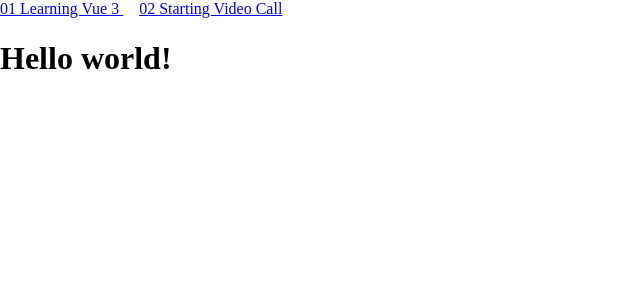
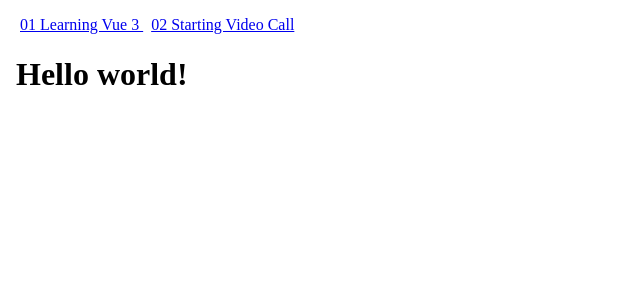
Before and after one commit to 1Mill/agora-start-a-video-call, a Vue app: page / in a window 1280 px wide. Shown: the top 300 px of the page, without its empty margins (0-640 px from the left). Built offline with nearby package versions, Linux system fonts and the light colour scheme.

Commit message:
Adjust styles

```diff
--- a/src/App.vue
+++ b/src/App.vue
@@ -9,8 +9,7 @@
 	</nav>
 	<router-view/>
 </template>
-<style scoped>
-a {
-	margin-right: 1rem;
-}
+<style>
+	a { margin: 0 0.25rem; }
+	body { padding: 1rem; }
 </style>
```
